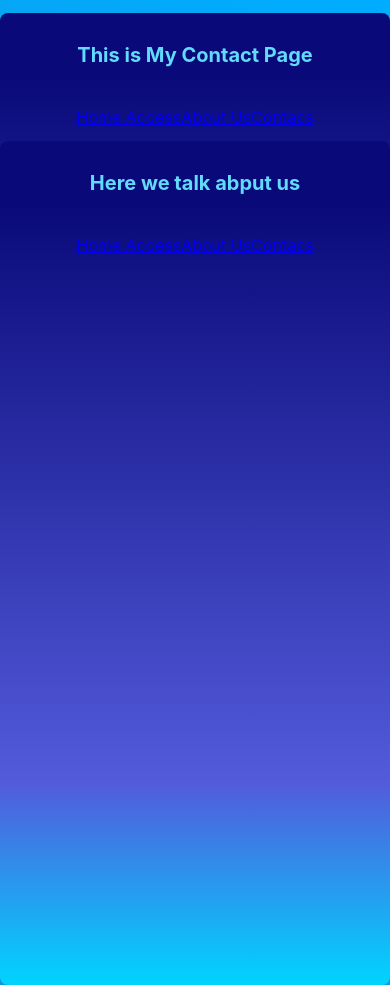
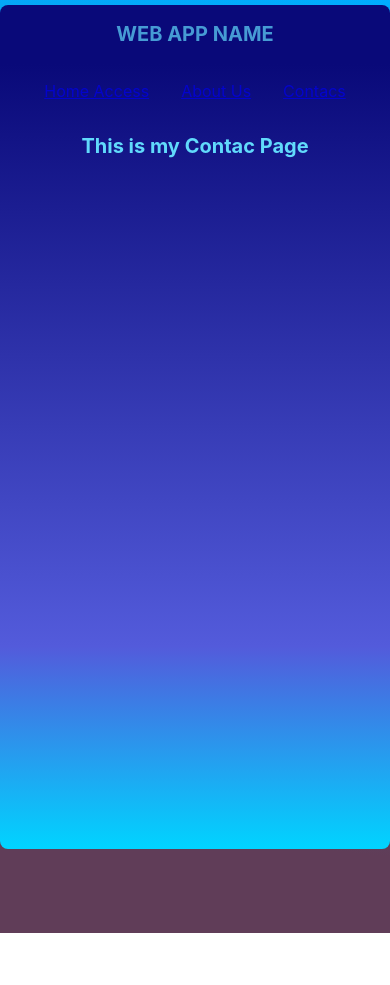
Before and after one commit to loveragabriel/myapp, a React (Create React App) app: page /Contact in a window 390 px wide. After the commit the page ends 933 px from the top, so only its background shows below. Built offline with nearby package versions, Linux system fonts and the light colour scheme.

Commit message:
NavBar created and working in each page

```diff
--- a/src/App.css
+++ b/src/App.css
@@ -45,7 +45,7 @@ background: linear-gradient(6deg, rgba(96,61,88,1) 12%, rgba(0,173,255,1) 100%);
 .Form-Container{
   max-width: 500PX;
   height: 90vh;
-  margin: 0 auto;
+  margin: 2px auto;
   text-align: center;
   margin-bottom: 10vh;
   border-radius: 8px;
@@ -61,10 +61,10 @@ background: linear-gradient(6deg, rgba(96,61,88,1) 12%, rgba(0,173,255,1) 100%);
 }
 
 h1{
-  padding-top: 30px;
+
   font-size: 20px;
   color: #61dafb;
-  margin-bottom: 40px;
+
 }
 
 .Form-Container input, .Form-Container text, .Form-Container select{
@@ -102,36 +102,82 @@ h2:hover{
   color: blueviolet;
 }
 
-@media screen and (max-width: 400px) {
+@media screen and (max-width: 500px) {
   .Form-Container {
     width: 100vw;
     height: 100vh;
-    margin: 0;
+    margin-top: 5px;
   }
+
+  .NavBar{
+    display:flex;
+    flex-direction: column;
+    justify-content: space-between;
+    align-items: center;
+  }
+
+  .nav-container{
+    display: flex;
+    background-color: #204f5c;
+    justify-content: center;
+  }
+
+
 }
 
+
+@media screen and (max-width: 320px) {
+  li{
+    display: none;
+  }
+  .NavBar{
+    display: flex;
+    flex-direction: row;
+  }
+  .nav-icon{
+    display: flex;
+  }
+
+}
 .home-title{
   padding-top:  80px;
 }
-
 nav{
   display: inline-flex;
-  justify-content:center;
+  flex-direction: row;
+  justify-content: space-between;
+  align-items: center;
+  margin: 0,
 }
+
+ul{
+  list-style: none;
+  display: flex;
+  margin: 1px;
+  padding: 2px;
 
 
 
-ul{
-  list-style: none;
-  display: inline-flex;
-  justify-items: center;
-  box-sizing: border-box;
   flex-wrap: wrap;
 }
 
 li{
   text-decoration: none;
-  padding: 2em;
+  padding:1em;
+  justify-content: center;
+}
 
+.nav-container{
+  display:inline;
+  /*background-color: #378297;*/
+  align-items: center;
+  opacity: 0.7;
+  margin-top: 2px;
+  width: 100%;
+  border-radius: 8px;
+  box-shadow: 10px 10px 25px 0px rgba(56, 47, 47, 0.46);
+}
 
+.nav-icon{
+  display: none;
 }
--- a/src/App.js
+++ b/src/App.js
@@ -1,4 +1,3 @@
-import logo from './logo.svg';
 import './App.css';
 import FormTemp from './Components/HomeAccess';
 import HomePage from './Components/home';
@@ -12,14 +11,16 @@ import { BrowserRouter } from "react-router-dom";
 function App() {
   return (
     <div className="App">
+    <div className="Form-Container">
       <BrowserRouter>
         <Routes>
           <Route path="/" element={<HomePage/>}/>
           <Route path="aboutUs" element={<About/>}/>
           <Route path="Contact" element={<Contact/>}/>
-
+          <Route path='NavComponent' element={<NavComponent/>}/>
         </Routes>
         </BrowserRouter>
+        </div>
     </div>
   );
 }
--- a/src/Components/Contact.js
+++ b/src/Components/Contact.js
@@ -1,22 +1,16 @@
 import React from "react";
 import { Routes, Route, Link } from "react-router-dom";
 import About from "./aboutUs";
+import NavComponent from "./NavComponent";
 
 
 const Contact =()=>{
     return(
-        <div className="Form-Container">
+        <div>
+        <NavComponent></NavComponent>
             <h1>
-            This is My Contact Page
+                This is my Contac Page
             </h1>
-            <nav>
-            <Link to="/">Home Access</Link>
-            <Link to="/aboutUs">About Us</Link>
-            <Link to="/Contact">Contacs</Link>
-
-            </nav>
-            <About/>
-
         </div>
     )
 }
--- a/src/Components/NavComponent.js
+++ b/src/Components/NavComponent.js
@@ -1,10 +1,26 @@
 import React from "react";
+import ReactDOM from "react-dom/client";
+import { Routes, Route, Link } from "react-router-dom";
 
 
 const NavComponent = () =>{
     return(
-        <div className="Nav-Container">
-            <h1 className="home-title">LAVADOS</h1>
+        <div>
+            <div className="nav-container">
+                <nav className="NavBar">
+                    <h1 className="web-title">
+                        WEB APP NAME
+                    </h1>
+                    <div className="nav-icon">
+                            ICON
+                    </div>
+                    <ul>
+                        <li><Link to="/">Home Access</Link></li>
+                        <li><Link to="/aboutUs">About Us</Link></li>
+                        <li><Link to="/Contact">Contacs</Link></li>
+                    </ul>
+                </nav>
+            </div>
         </div>
     )
 }
--- a/src/Components/aboutUs.js
+++ b/src/Components/aboutUs.js
@@ -1,20 +1,15 @@
 import React from "react";
 import { Routes, Route, Link } from "react-router-dom";
+import NavComponent from "./NavComponent";
 
 
 const About =()=>{
     return(
-        <div className="Form-Container">
-            <h1>
-                Here we talk abput us
-            </h1>
+        <div>
+        <NavComponent></NavComponent>
+            <h1>Hello this is my About Page</h1>
+            <h2>Please learn more about us!</h2>
 
-            <nav>
-            <Link to="/">Home Access</Link>
-            <Link to="/aboutUs">About Us</Link>
-            <Link to="/Contact">Contacs</Link>
-
-            </nav>
         </div>
     )
 }
--- a/src/Components/home.js
+++ b/src/Components/home.js
@@ -2,20 +2,15 @@ import React from "react";
 import ReactDOM from "react-dom/client";
 import { Routes, Route, Link } from "react-router-dom";
 import About from "./aboutUs";
+import NavComponent from "./NavComponent";
 
 const HomePage =()=>{
     return(
-
-
-        <div className="Form-Container">
-            <h1 className="home-title">LAVADOS</h1>
-            <nav>
-            <Link to="/">Home Access</Link>
-            <Link to="/aboutUs">About Us</Link>
-            <Link to="/Contact">Contacs</Link>
-
-            </nav>
-        </div>
+            <div>
+            <NavComponent/>
+            <h1>This is my Home Page </h1>
+            <h2>wELCOME</h2>
+            </div>
 
     )
 }
```
